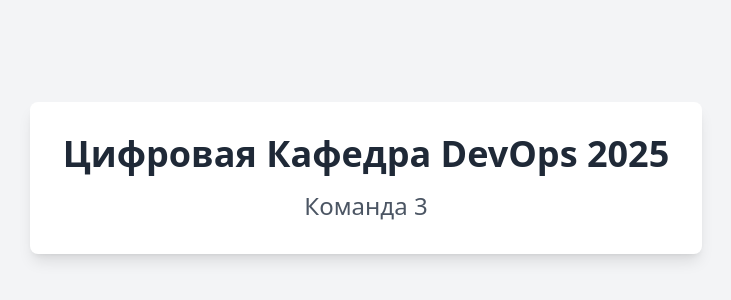
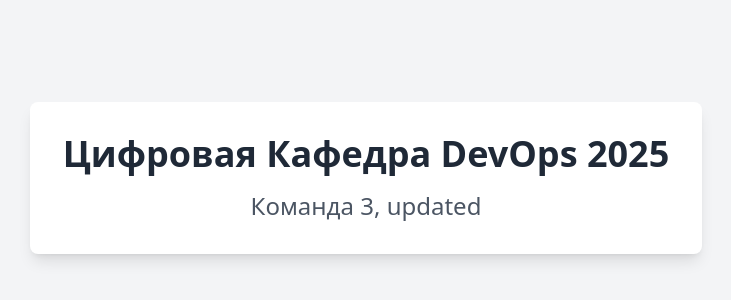
Before and after one commit to usename-Poezd/ck-2025, a plain HTML site: page dist/index.html in a window 1280 px wide. Shown: the part 222-522 px from the top of the page, without its empty margins (274-1005 px from the left). Drawn offline with nearby package versions, Linux system fonts and the light colour scheme.

Commit message:
Update index.html

```diff
--- a/dist/index.html
+++ b/dist/index.html
@@ -9,7 +9,7 @@
 <body class="bg-gray-100 flex items-center justify-center min-h-screen">
     <div class="bg-white p-8 rounded-lg shadow-lg max-w-2xl w-full text-center">
         <h1 class="text-4xl font-bold text-gray-800 mb-4">Цифровая Кафедра DevOps 2025</h1>
-        <p class="text-2xl text-gray-600">Команда 3</p>
+        <p class="text-2xl text-gray-600">Команда 3, updated</p>
     </div>
 </body>
 </html>
```
